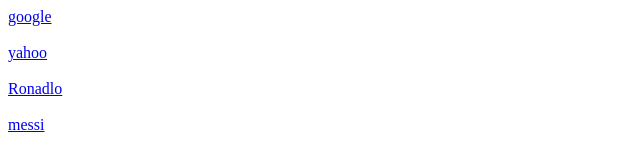
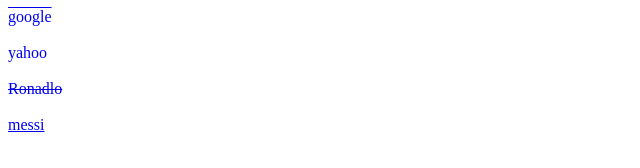
Before and after one commit to Asadi-Alireza/learn-html, a plain HTML site: page E9/index.html in a window 1280 px wide. Shown: the full height of the page, 0-640 px from the left. Drawn offline with Linux system fonts and the light colour scheme.

Commit message:
style text-decoration for tag <a>

```diff
--- a/E9/index.html
+++ b/E9/index.html
@@ -10,12 +10,13 @@
 
 <body>
 
-    <a href="http://google.com" target="_blank">google</a>
+    <a href="http://google.com" target="_blank" style="text-decoration: overline;">google</a>
     <br><br>
-    <a href="http://yhaoo.com" target="_blank">yahoo</a>
+    <a href="http://yhaoo.com" target="_blank" style="text-decoration:none ;">yahoo</a>
     <br><br>
     <a target="_parent"
-        href="https://fa.wikipedia.org/wiki/%DA%A9%D8%B1%DB%8C%D8%B3%D8%AA%DB%8C%D8%A7%D9%86%D9%88_%D8%B1%D9%88%D9%86%D8%A7%D9%84%D8%AF%D9%88">Ronadlo</a>
+        href="https://fa.wikipedia.org/wiki/%DA%A9%D8%B1%DB%8C%D8%B3%D8%AA%DB%8C%D8%A7%D9%86%D9%88_%D8%B1%D9%88%D9%86%D8%A7%D9%84%D8%AF%D9%88"
+        style="text-decoration: line-through;">Ronadlo</a>
     <!--کاربرد این تارگت برای این است که لینک در همون صفحه باز کند و زمانی استاده میشود که به طور کلی تنظیمات روی تارگت بلنک باشد-->
     <br><br>
     <a  target="_parent" href="https://en.wikipedia.org/wiki/Lionel_Messi">messi </a>
```
